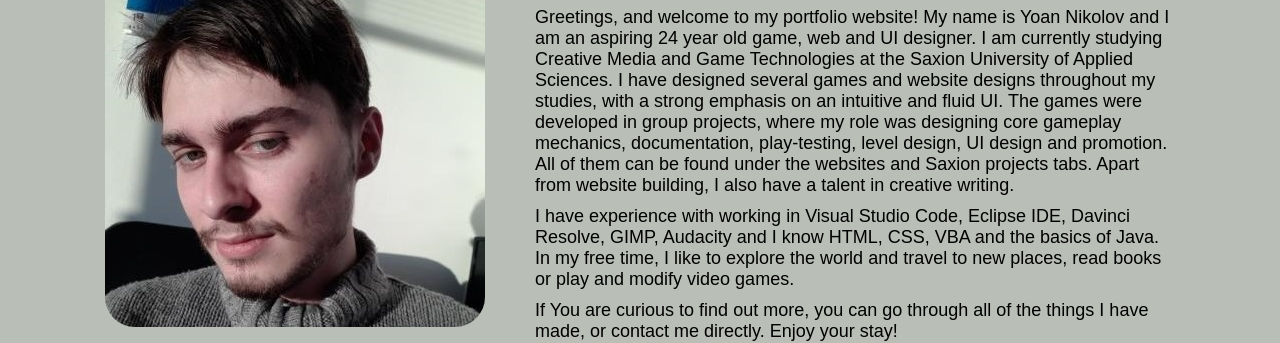
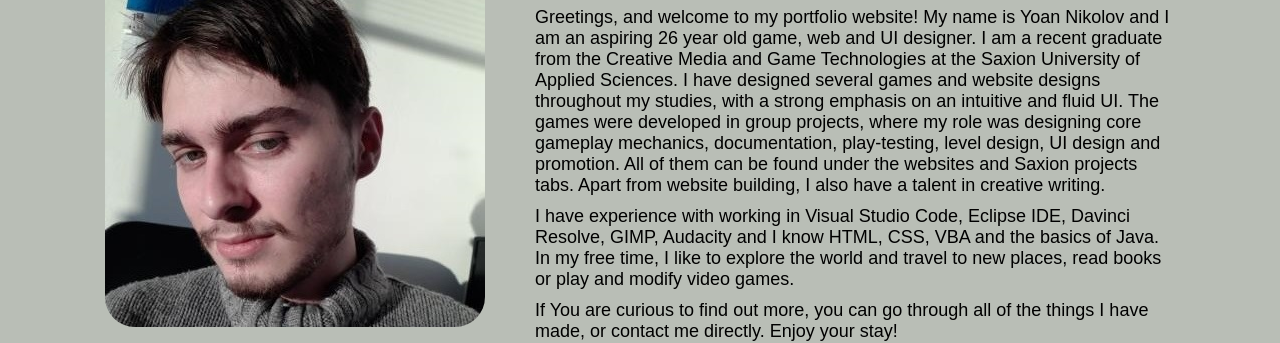
Before and after one commit to VesuviusVenox/PersonalPortfolio, a plain HTML site: page index.html in a window 1280 px wide. Shown: the part 155-498 px from the top of the page. Drawn offline with Linux system fonts and the light colour scheme.

Commit message:
Update index.html

```diff
--- a/index.html
+++ b/index.html
@@ -39,7 +39,7 @@
 
             <h2>About me</h2>
 
-            <p>Greetings, and welcome to my portfolio website! My name is Yoan Nikolov and I am an aspiring 24 year old game, web and UI designer. I am currently studying Creative Media and Game Technologies at the Saxion University of Applied Sciences. I have designed several games and website designs throughout my studies, with a strong emphasis on an intuitive and fluid UI. The games were developed in group projects, where my role was designing core gameplay mechanics, documentation, play-testing, level design, UI design and promotion. All of them can be found under the websites and Saxion projects tabs. Apart from website building, I also have a talent in creative writing.</p>
+            <p>Greetings, and welcome to my portfolio website! My name is Yoan Nikolov and I am an aspiring 26 year old game, web and UI designer. I am a recent graduate from the Creative Media and Game Technologies at the Saxion University of Applied Sciences. I have designed several games and website designs throughout my studies, with a strong emphasis on an intuitive and fluid UI. The games were developed in group projects, where my role was designing core gameplay mechanics, documentation, play-testing, level design, UI design and promotion. All of them can be found under the websites and Saxion projects tabs. Apart from website building, I also have a talent in creative writing.</p>
             <p>I have experience with working in Visual Studio Code, Eclipse IDE, Davinci Resolve, GIMP, Audacity and I know HTML, CSS, VBA and the basics of Java. In my free time, I like to explore the world and travel to new places, read books or play and modify video games.</p>
             <p>If You are curious to find out more, you can go through all of the things I have made, or contact me directly. Enjoy your stay!</p>
 
```
